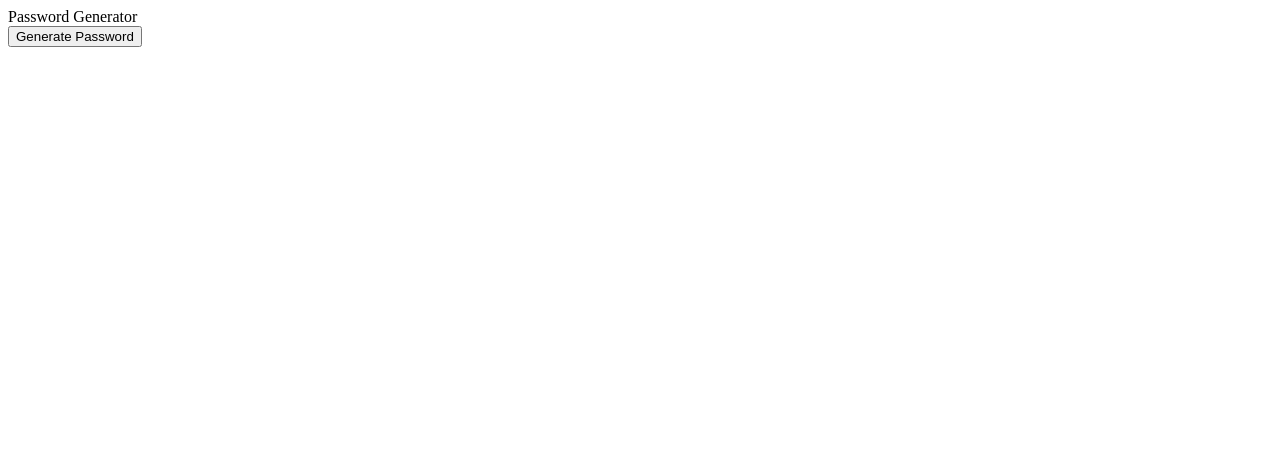
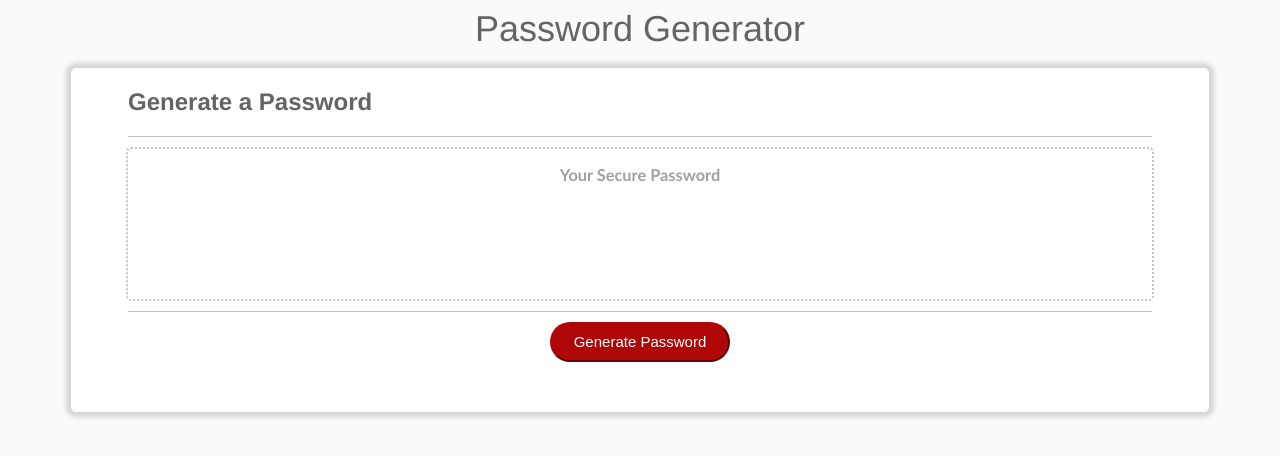
Before and after one commit to seanPatrickArnold/passwordGenerator, a plain HTML site: page index.html in a window 1280 px wide. Drawn offline with Linux system fonts and the light colour scheme.

Commit message:
functioning generator, comments and styling added

```diff
--- /dev/null
+++ b/assets/css/style.css
@@ -0,0 +1,78 @@
+body {
+  background-color: rgb(250, 250, 250);
+  display: flex;
+  flex-wrap: wrap;
+  justify-content: center;
+  font-family: "Franklin Gothic Medium", "Arial Narrow", Arial, sans-serif;
+  color: rgb(100, 100, 100);
+}
+
+body header {
+  text-align: center;
+  font-size: 36px;
+  width: 100%;
+  height: 60px;
+}
+
+#password-generator-div {
+  background-color: white;
+  width: 90%;
+  display: flex;
+  flex-wrap: wrap;
+  justify-content: center;
+  border-radius: 5px;
+  box-shadow: 0 0 5px 5px lightgray;
+}
+
+#generator-title-div {
+  border-bottom: 1px solid rgb(194, 194, 194);
+  width: 90%;
+  margin-bottom: 10px;
+}
+
+#generator-title-div h2 {
+  width: 100%;
+}
+
+#password-text-field {
+  width: 90%;
+  border-radius: 5px;
+  border: 2px dotted rgb(194, 194, 194);
+  height: 150px;
+  margin-bottom: 10px;
+  font-size: 14px;
+  font-family: "Gill Sans", "Gill Sans MT", Calibri, "Trebuchet MS", sans-serif;
+  color: rgb(160, 160, 160);
+  display: flex;
+  justify-content: center;
+}
+
+#password-text-field h3 {
+}
+
+#button-div {
+  width: 90%;
+  border-top: 1px solid rgb(194, 194, 194);
+  height: 100px;
+  display: flex;
+  justify-content: center;
+}
+
+#generate-password {
+  text-align: center;
+  background-color: rgb(175, 7, 7);
+  color: white;
+  height: 40px;
+  width: 180px;
+  border-radius: 25px;
+  border-color: rgb(175, 7, 7);
+  box-shadow: none;
+  margin-top: 10px;
+  font-size: 15px;
+}
+
+@media screen and (max-width: 328px) {
+  body header {
+    height: 120px;
+  }
+}
--- a/assets/js/script.js
+++ b/assets/js/script.js
@@ -1,5 +1,82 @@
+/* Query the DOM to get a reference to the generator button*/
 var generatePasswordButton = document.querySelector("#generate-password");
 
+
+
+
+/* Go through password criteria inputs and validate responses before
+using a password generator object to check the selected criteria and
+generate a corresponding password one character at a time selecting
+randomly from an array of strings comprised of selected character types.
+After password is generated, password display is changed to match.*/
+var generatePassword = function () {
+    var passwordDisplayElement = document.querySelector("#password-display-element");
+    var promptState = {};
+    promptState.propertiesArray = ['index', 'promptNumberOfCharactersS8E128',
+                                    'confirmIncludeNumbers', 'confirmIncludeSpecial',
+                                    'confirmIncludeLowercase',
+                                    'confirmIncludeUppercase',
+                                    ];
+
+    promptState.setOrReset = function () {
+        for (i = 0; i < promptState.propertiesArray.length; i++) {
+            promptState[promptState.propertiesArray[i]] = 0;
+        }
+    }
+
+    while (!minimumCriteriaSelected) {
+        promptState.setOrReset();
+        var propertyStringArray = [];
+        var minimumCriteriaSelected = false;
+        while (promptState.index < promptState.propertiesArray.length) {
+            promptState = promptUser(promptState, propertyStringArray);
+        }
+
+        for (i=0; i < promptState.propertiesArray.length; i ++) {
+            if (promptState.propertiesArray[i].split(/(?=[A-Z])/)[0] === 'confirm') {
+                if (promptState[promptState.propertiesArray[i]]) {
+                    minimumCriteriaSelected = true;
+                }
+            }
+        }
+        if (!minimumCriteriaSelected) {
+            alert('You must select at least one character type.');
+        }
+    }
+
+    var passwordGenerator = {};
+    passwordGenerator.password = '';
+    passwordGenerator.Lowercase = 'abcdefghijklmnopqrstuvwxyz'.split('');
+    passwordGenerator.Uppercase = 'ABCDEFGHIJKLMNOPQRSTUVWXYZ'.split('');
+    passwordGenerator.Numbers = '0123456789'.split('');
+    passwordGenerator.Special = '!@#$%^&*()_+-=?'.split('');
+    passwordGenerator.conditionsArray = [
+                                        'confirmIncludeNumbers',
+                                        'confirmIncludeSpecial',
+                                        'confirmIncludeLowercase',
+                                        'confirmIncludeUppercase',
+                                        ]
+    passwordGenerator.characterTypesArray = []
+
+    for (i=0; i <passwordGenerator.conditionsArray.length; i++) {
+        if (promptState[passwordGenerator.conditionsArray[i]]) {
+            passwordGenerator.characterTypesArray.push(passwordGenerator.conditionsArray[i].split(/(?=[A-Z])/)[passwordGenerator.conditionsArray[i].split(/(?=[A-Z])/).length-1]);
+        }
+    }
+
+    for (i=0; i<promptState.promptNumberOfCharactersS8E128-1; i++) {
+        passwordGenerator.randomCharacterTypeIndex = Math.floor(Math.random()*(passwordGenerator.characterTypesArray.length));
+        passwordGenerator.randomArray = passwordGenerator[passwordGenerator.characterTypesArray[passwordGenerator.randomCharacterTypeIndex]];
+        passwordGenerator.randomCharacter = passwordGenerator.randomArray[Math.floor(Math.random()*passwordGenerator.randomArray.length)];
+        passwordGenerator.password = passwordGenerator.password + passwordGenerator.randomCharacter;
+    }
+
+    passwordDisplayElement.textContent = passwordGenerator.password
+}
+
+/*Ask user to respond to a series of confirms and prompts that are
+populated using a passed object promptState that is decribed
+by an array of properties*/
 var promptUser = function (promptState, propertyStringArray) {
     propertyStringArray = promptState.propertiesArray[promptState.index].split(/(?=[A-Z])/);
     promptState.sliceState = {};
@@ -23,6 +100,9 @@ var promptUser = function (promptState, propertyStringArray) {
                 && promptState[promptState.propertiesArray[promptState.index]] <= endNumber) {
                 promptState.index += 1;
             }
+            else {
+                alert('You must select a number between ' + startNumber + ' and ' + endNumber + '.');
+            }
             break;
         default:
             promptState.index += 1;
@@ -32,57 +112,7 @@ var promptUser = function (promptState, propertyStringArray) {
     return (promptState);
 }
 
-var generatePassword = function () {
-    var promptState = {};
-    promptState.propertiesArray = ['index', 'promptNumberOfCharactersS8E128',
-                                    'confirmIncludeNumbers', 'confirmIncludeSpecial',
-                                    'confirmIncludeLowercase',
-                                    'confirmIncludeUppercase',
-                                    ];
 
-    promptState.setOrReset = function () {
-        for (i = 0; i < promptState.propertiesArray.length; i++) {
-            promptState[promptState.propertiesArray[i]] = 0
-        }
-    }
 
-    promptState.setOrReset();
-    var propertyStringArray = [];
-    while (promptState.index < promptState.propertiesArray.length) {
-        promptState = promptUser(promptState, propertyStringArray);
-    }
-
-    var passwordGenerator = {}
-    passwordGenerator.password = '';
-    passwordGenerator.Lowercase = 'abcdefghijklmnopqrstuvwxyz'.split('');
-    passwordGenerator.Uppercase = 'ABCDEFGHIJKLMNOPQRSTUVWXYZ'.split('');
-    passwordGenerator.Numbers = '0123456789'.split('');
-    passwordGenerator.Special = '!@#$%^&*()_+-=?'.split('');
-    passwordGenerator.conditionsArray = [
-                            'confirmIncludeNumbers',
-                            'confirmIncludeSpecial',
-                            'confirmIncludeLowercase',
-                            'confirmIncludeUppercase',
-                            ]
-    passwordGenerator.characterTypesArray = []
-
-    for (i=0; i <passwordGenerator.conditionsArray.length; i++) {
-        if (promptState[passwordGenerator.conditionsArray[i]]) {
-            passwordGenerator.characterTypesArray.push(passwordGenerator.conditionsArray[i].split(/(?=[A-Z])/)[passwordGenerator.conditionsArray[i].split(/(?=[A-Z])/).length]);
-        }
-    }
-
-    console.log(passwordGenerator.characterTypesArray[Math.floor(Math.random()*passwordGenerator.characterTypesArray.length)])
-
-    for (i=0; i<promptState.promptNumberOfCharactersS8E128-1; i++) {
-        passwordGenerator.randomCharacterTypeIndex = Math.floor(Math.random()*(passwordGenerator.characterTypesArray.length))
-        console.log('randomIndex', passwordGenerator.randomCharacterTypeIndex)
-        passwordGenerator.randomArray = passwordGenerator[passwordGenerator.characterTypesArray[passwordGenerator.randomCharacterTypeIndex]]
-        console.log(passwordGenerator.characterTypesArray.length, passwordGenerator.randomCharacterTypeIndex)
-        passwordGenerator.randomCharacter = passwordGenerator.randomArray[Math.floor(Math.random()*passwordGenerator.randomArray.length)]
-        passwordGenerator.password = passwordGenerator.password + passwordGenerator.randomCharacter
-    }
-    console.log(passwordGenerator.password)
-}
-
+/* Add generate password listener.*/
 generatePasswordButton.addEventListener("click", generatePassword);
--- a/index.html
+++ b/index.html
@@ -6,11 +6,22 @@
         <meta http-equiv="X-UA-Compatible" content="IE=edge">
         <meta name="viewport" content="width=device-width, initial-scale=1.0">
         <title>Document</title>
+        <link rel="stylesheet" href="./assets/css/style.css">
     </head>
 
     <body>
         <header>Password Generator</header>
-        <button class = "btn" id="generate-password" type="submit">Generate Password</button>
+        <div id="password-generator-div">
+            <div id="generator-title-div">
+                <h2>Generate a Password</h2>
+            </div>
+            <div id="password-text-field">
+                <h3 id="password-display-element">Your Secure Password</h3>
+            </div>
+            <div id="button-div">
+                <button class = "btn" id="generate-password" type="submit">Generate Password</button>
+            </div>
+        </div>
         <script src="./assets/js/script.js"></script>
     </body>
 
```
